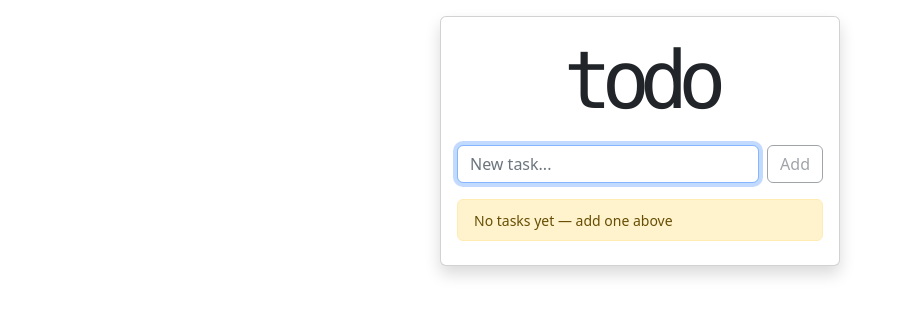
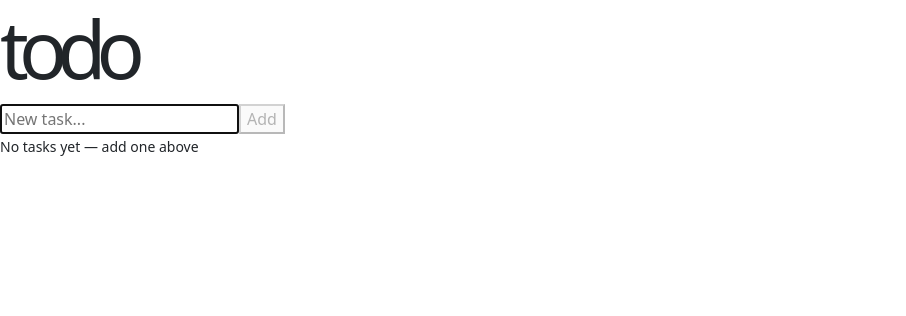
Before and after one commit to 4GeeksAcademy/jvelasco93-react-task-list, a React (Vite) app: page / in a window 1280 px wide. Shown: the top 316 px of the page, without its empty margins (0-906 px from the left). Built offline with nearby package versions, Linux system fonts and the light colour scheme.

Commit message:
refactor(styles): remove Bootstrap classes in preparation for custom styling

```diff
--- a/src/js/components/App.jsx
+++ b/src/js/components/App.jsx
@@ -19,7 +19,7 @@ export default function App() {
   }
 
   return (
-    <div className="container d-flex flex-column align-items-center mt-3">
+    <div>
       <TodoCard>
         <TaskInput onAddTask={handleAddTask} />
         <TaskList tasks={tasks} onDelete={handleDeleteTask} />
--- a/src/js/components/TaskInput.jsx
+++ b/src/js/components/TaskInput.jsx
@@ -22,23 +22,18 @@ export function TaskInput({ onAddTask }) {
   }
 
   return (
-    <div className="d-flex gap-2 mb-3">
+    <div>
       <input
         ref={inputRef}
         type="text"
         value={value}
         onChange={handleChange}
         onKeyDown={handleKeyDown}
-        className="form-control text-input"
+        className="text-input"
         placeholder="New task..."
         autoFocus
       />
-      <button
-        type="button"
-        onClick={submit}
-        disabled={isEmpty}
-        className="btn btn-outline-secondary"
-      >
+      <button type="button" onClick={submit} disabled={isEmpty}>
         Add
       </button>
     </div>
--- a/src/js/components/TaskList.jsx
+++ b/src/js/components/TaskList.jsx
@@ -3,7 +3,7 @@ import React from "react";
 export function TaskList({ tasks, onDelete }) {
   if (tasks.length === 0) {
     return (
-      <div className="alert alert-warning m-0 py-2">
+      <div>
         <small>No tasks yet — add one above</small>
       </div>
     );
@@ -11,13 +11,13 @@ export function TaskList({ tasks, onDelete }) {
 
   return (
     <>
-      <ul className="list-group">
+      <ul>
         {tasks.map((task) => (
           <TaskItem key={task.id} task={task} onDelete={onDelete} />
         ))}
       </ul>
-      <div className="card-footer bg-transparent border-0 px-0 pb-0 pt-2">
-        <small className="text-secondary">
+      <div>
+        <small>
           {tasks.length} item{tasks.length !== 1 ? "s" : ""} left
         </small>
       </div>
@@ -27,12 +27,11 @@ export function TaskList({ tasks, onDelete }) {
 
 function TaskItem({ task, onDelete }) {
   return (
-    <li className="task-item list-group-item d-flex align-items-center justify-content-between">
-      <span className="me-auto">{task.description}</span>
+    <li className="task-item">
+      <span>{task.description}</span>
       <button
         type="button"
         onClick={() => onDelete(task.id)}
-        className="btn btn-outline-danger btn-sm"
         aria-label={`Delete "${task.description}"`}
       >
         ✕
--- a/src/js/components/TodoCard.jsx
+++ b/src/js/components/TodoCard.jsx
@@ -2,14 +2,9 @@ import React from "react";
 
 export function TodoCard({ children }) {
   return (
-    <div className="card shadow pb-2" style={{ width: "400px" }}>
-      <div className="card-body">
-        <h1
-          className="text-center font-monospace m-0 mb-3"
-          style={{ fontSize: "5rem", letterSpacing: "-0.125em" }}
-        >
-          todo
-        </h1>
+    <div style={{ width: "400px" }}>
+      <div>
+        <h1 style={{ fontSize: "5rem", letterSpacing: "-0.125em" }}>todo</h1>
         {children}
       </div>
     </div>
```
